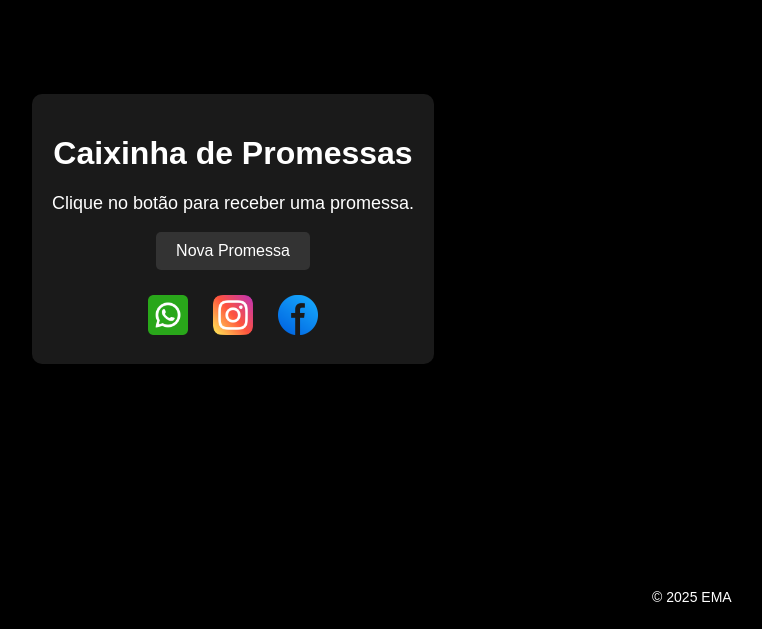
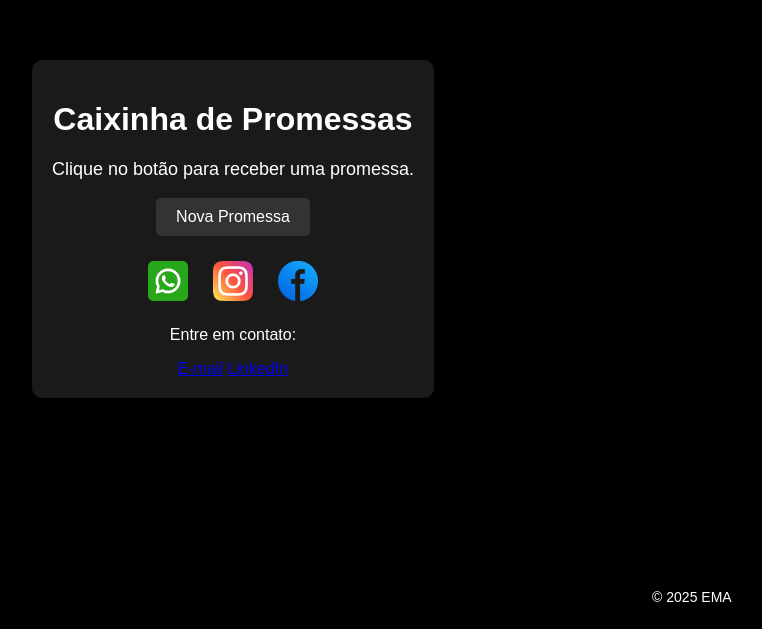
Before and after one commit to Eleandro1302/caixinha-de-promessas, a plain HTML site: page index.html in a window 1280 px wide. Shown: the part 171-800 px from the top of the page, without its empty margins (407-1169 px from the left). Drawn offline with Linux system fonts and the light colour scheme.

Commit message:
Update index.html

```diff
--- a/index.html
+++ b/index.html
@@ -36,6 +36,11 @@
                 <a href="https://www.facebook.com/sharer/sharer.php?u=https://eleandro1302.github.io/caixinha-de-promessas/" target="_blank">
                     <img src="./facebook-icon.png" alt="Compartilhar no Facebook">
                 </a>
+                 </div>
+            <div class="contact-section">
+                <p>Entre em contato:</p>
+                <a href="mailto:eleandro1302@gmail.com?subject=Contato%20Caixinha%20de%20Promessas&body=Olá,%20gostaria%20de%20entrar%20em%20contato%20sobre%20o%20projeto%20Caixinha%20de%20Promessas." class="contact-link">E-mail</a>
+                <a href="https://www.linkedin.com/in/eleandro-mangrich" target="_blank" class="contact-link">LinkedIn</a>
             </div>
             <footer>
                 <p>© 2025 EMA</p>
```
